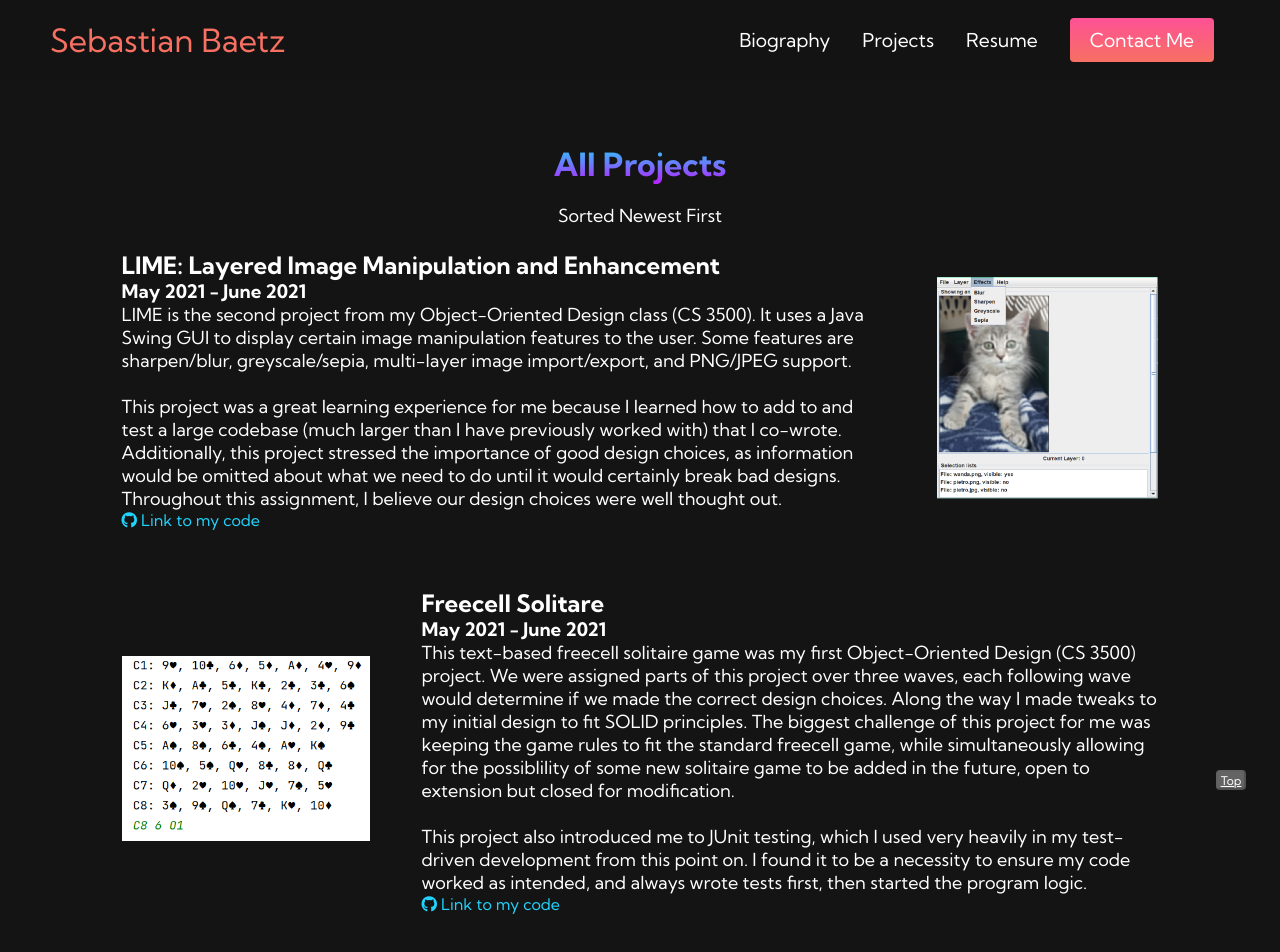
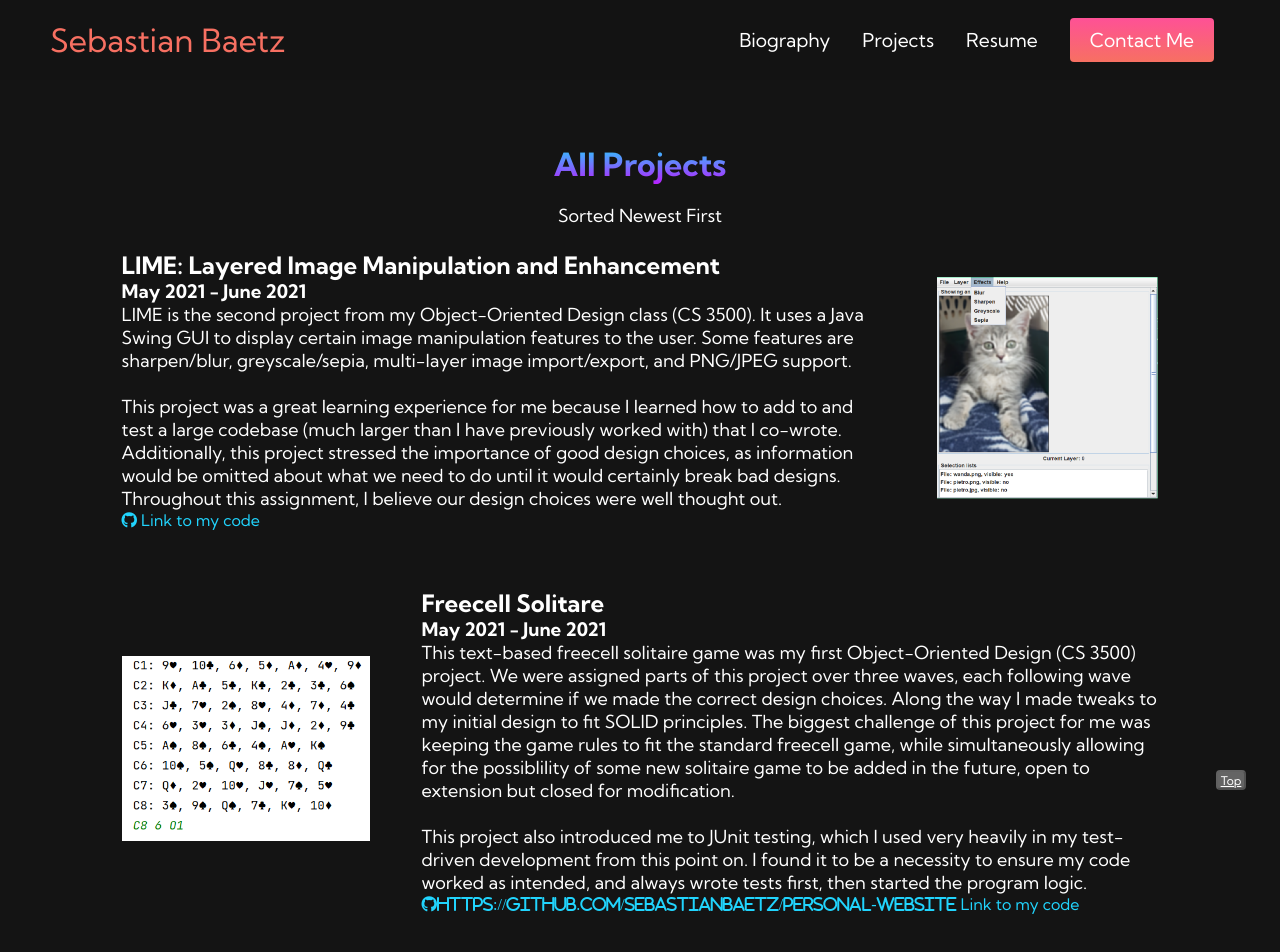
Before and after one commit to sebastianbaetz/Personal-Website, a plain HTML site: page Personal Website/allProjects.html in a window 1280 px wide. Shown: the top 952 px of the page. Drawn offline with Linux system fonts and the light colour scheme.

Commit message:
Update allProjects.html

```diff
--- a/Personal Website/allProjects.html
+++ b/Personal Website/allProjects.html
@@ -136,7 +136,7 @@
             <a
               href="https://github.com/sebastianbaetz/FreecellSolitaire/tree/main/Finished%20Freecell%20Solitaire"
             >
-              <i class="fab fa-github"></i>
+              <i class="fab fa-github">https://github.com/sebastianbaetz/Personal-Website</i>
               Link to my code
             </a>
 
```
